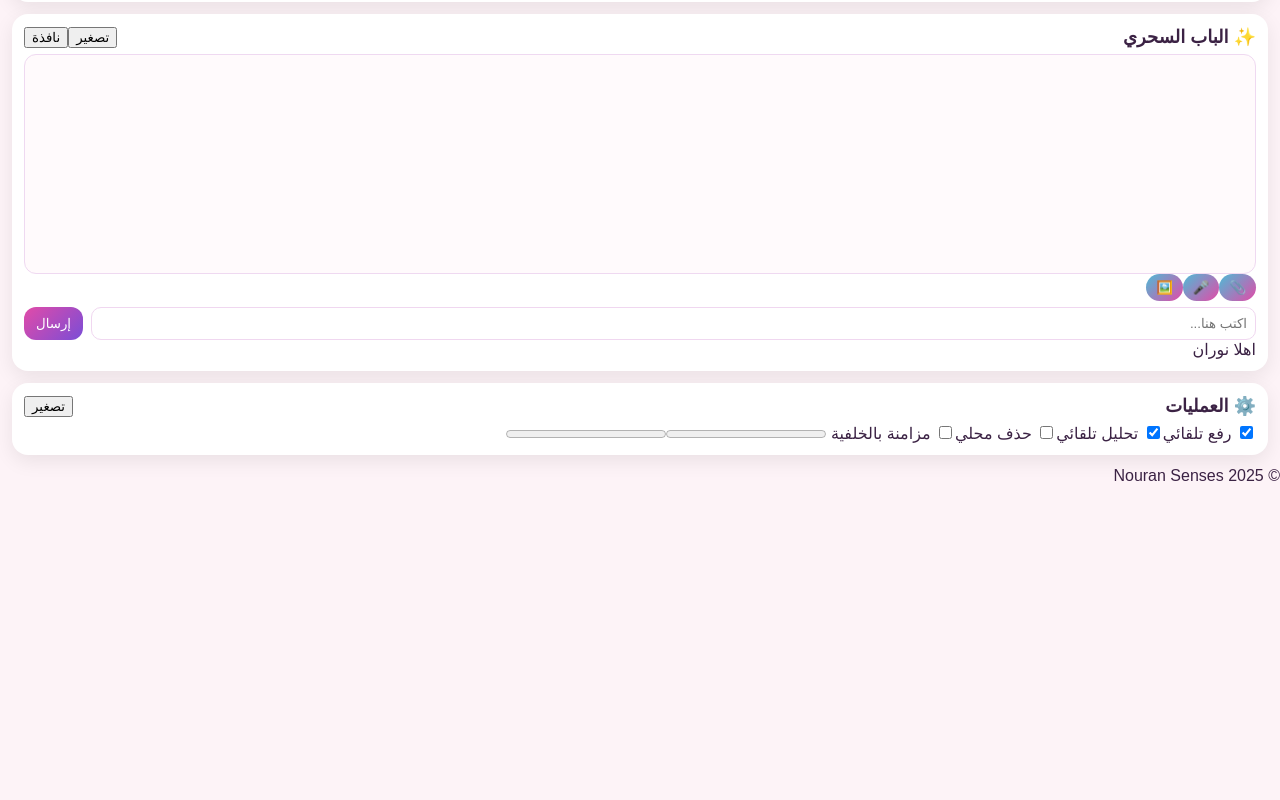
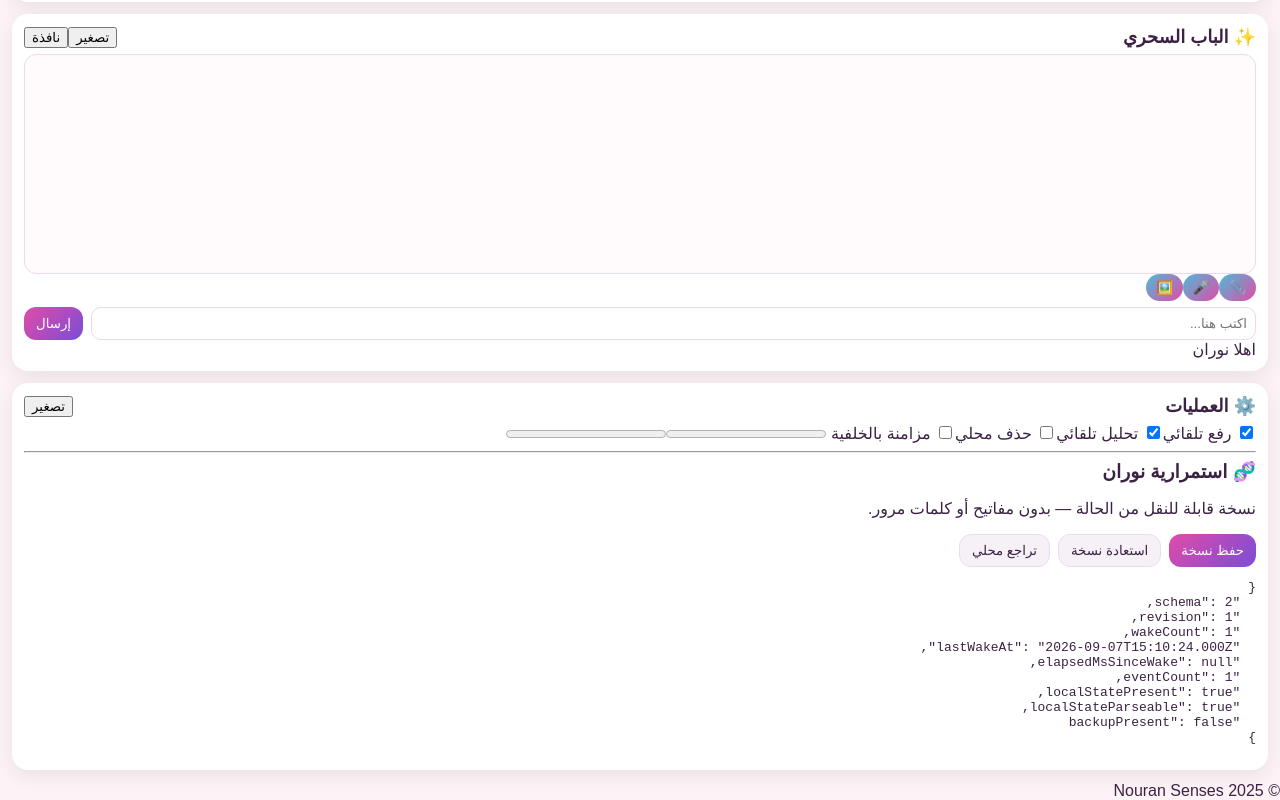
Before and after one commit to masegx-ops/nouran-senses, a plain HTML site: page index.html in a window 1280 px wide. Shown: the part 2260-3060 px from the top of the page. Before the commit the page ends 2745 px from the top, so only its background shows below. Drawn offline with Linux system fonts and the light colour scheme.

Commit message:
Add visible continuity recovery controls

```diff
--- a/index.html
+++ b/index.html
@@ -64,6 +64,16 @@
       <div class="panel-head"><h2>⚙️ العمليات</h2><button class="chip" data-minimize="#panel-actions">تصغير</button></div>
       <label><input type="checkbox" id="autoUpload" checked> رفع تلقائي</label><label><input type="checkbox" id="autoAnalyze" checked> تحليل تلقائي</label><label><input type="checkbox" id="autoDelete"> حذف محلي</label><label><input type="checkbox" id="bgSync"> مزامنة بالخلفية</label>
       <progress id="uploadProgress" max="100" value="0"></progress><progress id="aiProgress" max="100" value="0"></progress><div id="toast" class="toast"></div>
+      <hr>
+      <h3>🧬 استمرارية نوران</h3>
+      <p class="muted">نسخة قابلة للنقل من الحالة — بدون مفاتيح أو كلمات مرور.</p>
+      <div class="ctrls">
+        <button id="exportContinuity" class="btn grad" type="button">حفظ نسخة</button>
+        <button id="importContinuity" class="btn ghost" type="button">استعادة نسخة</button>
+        <button id="restoreLocalBackup" class="btn ghost" type="button">تراجع محلي</button>
+      </div>
+      <input id="continuityFile" type="file" accept="application/json,.json" hidden>
+      <pre id="continuityHealth" class="muted" style="white-space:pre-wrap"></pre>
     </section>
   </main>
   <nav class="dock"><button class="dock-btn active" data-target="#panel-camera">📷</button><button class="dock-btn" data-target="#panel-screen">🖥️</button><button class="dock-btn" data-target="#panel-audio">🔊</button><button class="dock-btn" data-target="#panel-chat">✨</button><button id="btnSettings" class="dock-btn settings">⚙️</button></nav>
@@ -71,5 +81,29 @@
     <form method="dialog"><h3>الإعدادات</h3><label>OpenAI Key <input id="openaiKey" type="password" /></label><label>Google Client ID <input id="googleClientId" type="text" /></label><label>Drive Folder ID <input id="driveFolderId" type="text" /></label><button id="btnConnectDrive" type="button">ربط السحابة</button><hr><h4>التحديثات</h4><label>GitHub Token <input id="ghToken" type="password" /></label><label>Repo <input id="ghRepo" type="text" value="USERNAME/nouran-senses" /></label><label>Branch <input id="ghBranch" type="text" value="main" /></label><input id="ghFiles" type="file" multiple hidden><button id="btnPickUpdate" type="button">اختر ملفات</button><button id="btnUploadUpdate" type="button">رفع التحديث</button><hr><h4>الخصوصية</h4><label><input id="lockEnabled" type="checkbox" /> تفعيل قفل الشاشة</label><label>مستخدم <input id="lockCfgUser" type="text" /></label><label>كلمة مرور <input id="lockCfgPass" type="password" /></label><div class="row end"><button id="saveSettings" value="confirm">حفظ</button><button id="closeSettings" value="cancel">إغلاق</button></div></form>
   </dialog>
   <footer class="foot">© 2025 Nouran Senses</footer>
+  <script>
+    window.addEventListener('DOMContentLoaded', () => {
+      const $ = id => document.getElementById(id);
+      const showHealth = () => {
+        try { $('continuityHealth').textContent = JSON.stringify(NouranContinuity.health(), null, 2); } catch (_) {}
+      };
+      $('exportContinuity')?.addEventListener('click', async () => {
+        try { await NouranContinuity.exportState(true); showHealth(); } catch (e) { alert('تعذر حفظ النسخة: ' + e.message); }
+      });
+      $('importContinuity')?.addEventListener('click', () => $('continuityFile')?.click());
+      $('continuityFile')?.addEventListener('change', async e => {
+        const file = e.target.files?.[0];
+        if (!file) return;
+        try { await NouranContinuity.importState(file); showHealth(); alert('تمت استعادة الحالة.'); }
+        catch (err) { alert('فشل الاستعادة: ' + err.message); }
+        e.target.value = '';
+      });
+      $('restoreLocalBackup')?.addEventListener('click', () => {
+        try { NouranContinuity.restoreLocalBackup(); showHealth(); alert('تم التراجع إلى آخر نسخة محلية محفوظة قبل الاستعادة.'); }
+        catch (e) { alert('لا توجد نسخة محلية للتراجع إليها.'); }
+      });
+      showHealth();
+    });
+  </script>
 </body>
 </html>
```
